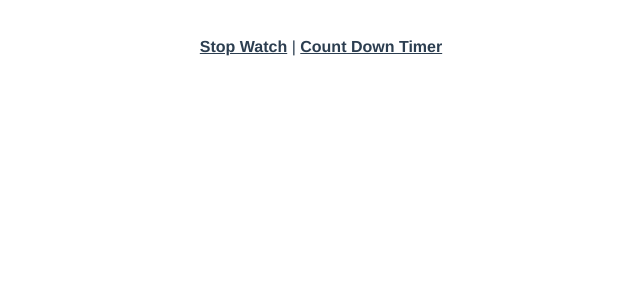
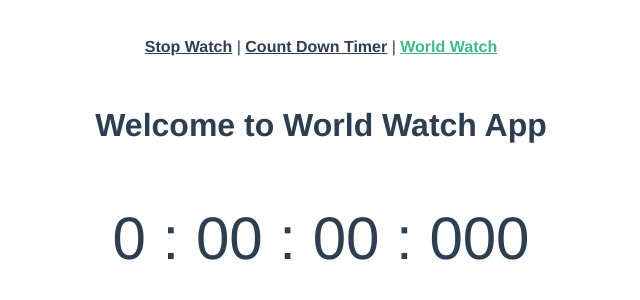
Before and after one commit to Taurin190/vue-stopwatch, a Vue app: page /watch in a window 1280 px wide. Shown: the top 300 px of the page, without its empty margins (319-959 px from the left). Built offline with nearby package versions, Linux system fonts and the light colour scheme.

Commit message:
add world watch page

```diff
--- a/src/App.vue
+++ b/src/App.vue
@@ -2,7 +2,8 @@
   <div id="app">
     <div id="nav">
       <router-link to="/">Stop Watch</router-link> |
-      <router-link to="/about">Count Down Timer</router-link>
+      <router-link to="/about">Count Down Timer</router-link> |
+      <router-link to="/watch">World Watch</router-link>
     </div>
     <router-view/>
   </div>
--- /dev/null
+++ b/src/components/WorldWatch.vue
@@ -0,0 +1,27 @@
+<template>
+  <div>
+      <h1>{{ msg }}</h1>
+      <TimerDisplay :time="time" :isLarge="true" />
+  </div>
+</template>
+<script>
+import TimerDisplay from '@/components/TimerDisplay.vue'
+
+export default {
+  name: 'StopWatch',
+  props: {
+    msg: String
+  },
+  components: {
+      TimerDisplay
+  },
+  data () {
+      return {
+          time: 0
+    }
+  },
+  computed: {
+
+  }
+}
+</script>
--- a/src/router.js
+++ b/src/router.js
@@ -2,6 +2,7 @@ import Vue from 'vue'
 import Router from 'vue-router'
 import Home from './views/Home.vue'
 import About from './views/About.vue'
+import Watch from './views/Watch.vue'
 
 Vue.use(Router)
 
@@ -17,6 +18,11 @@ export default new Router({
             path: '/about',
             name: 'about',
             component: About
+        },
+        {
+            path: '/watch',
+            name: 'watch',
+            component: Watch
         }
     ]
 })
--- a/src/views/About.vue
+++ b/src/views/About.vue
@@ -7,7 +7,7 @@
 import CountDown from '@/components/CountDown.vue'
 
 export default {
-  name: 'home',
+  name: 'about',
   components: {
     CountDown
   }
--- /dev/null
+++ b/src/views/Watch.vue
@@ -0,0 +1,17 @@
+<template>
+  <div class="home">
+    <WorldWatch msg="Welcome to World Watch App"/>
+  </div>
+</template>
+
+<script>
+// @ is an alias to /src
+import WorldWatch from '@/components/WorldWatch.vue'
+
+export default {
+  name: 'home',
+  components: {
+    WorldWatch
+  }
+}
+</script>
```
